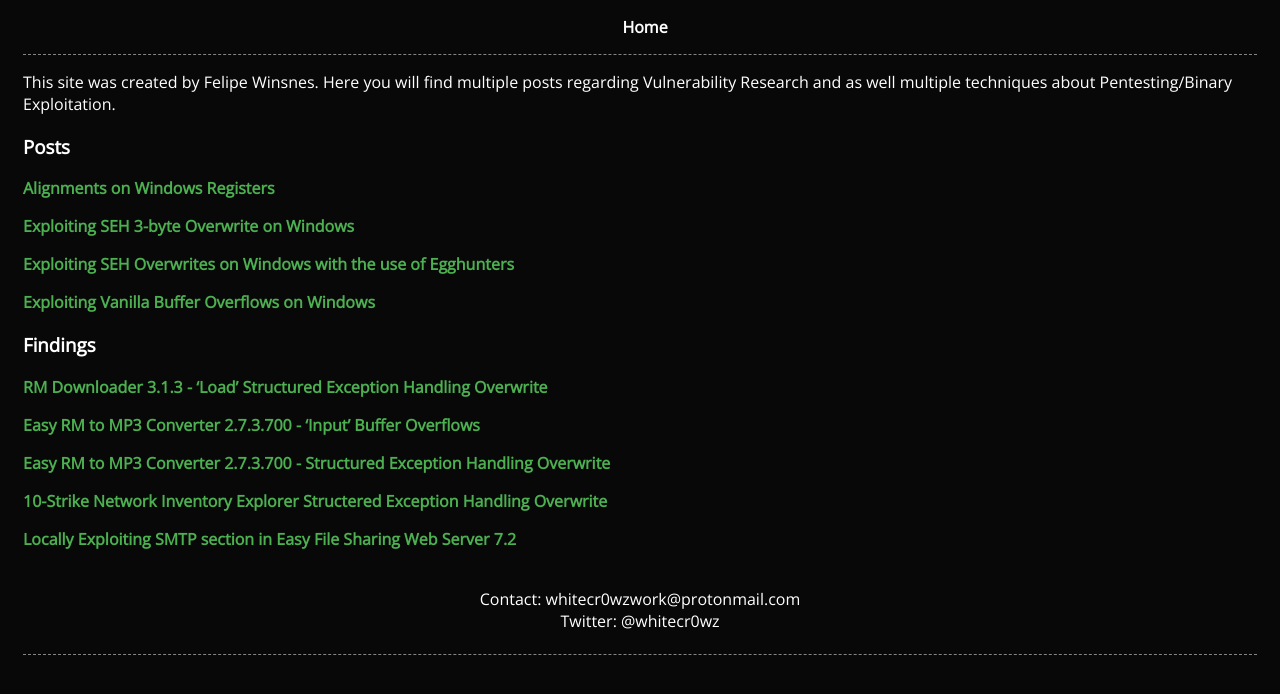
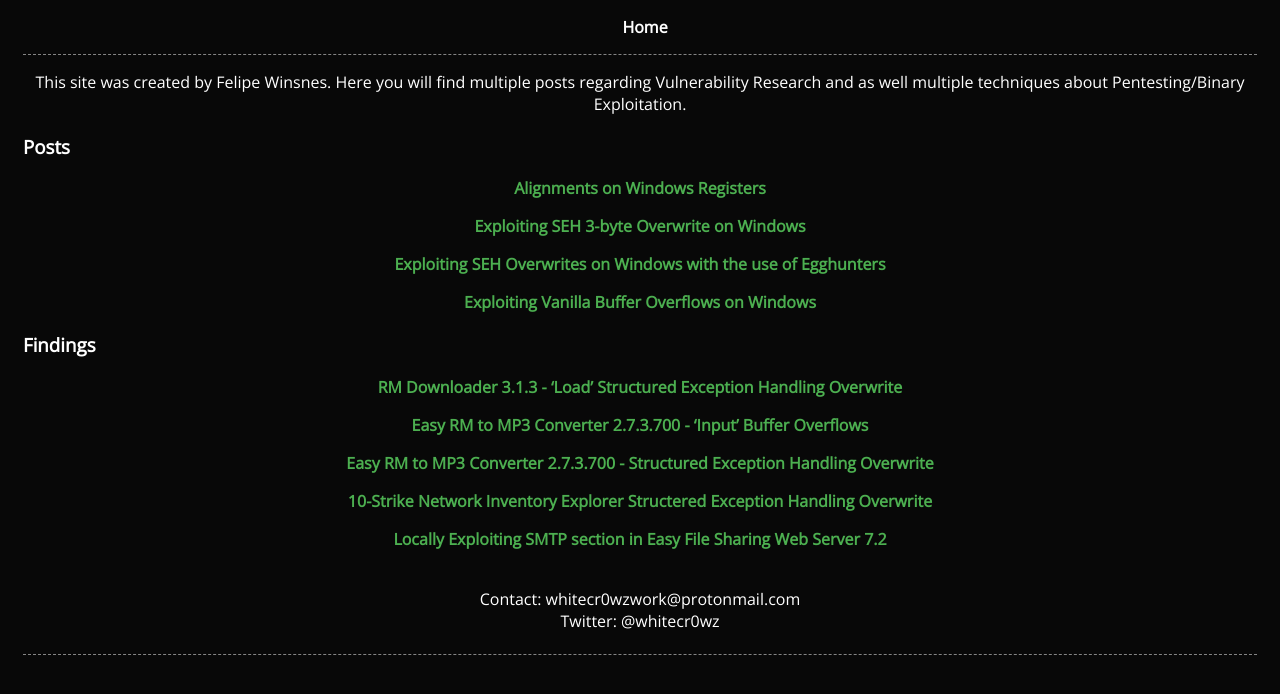
Before and after one commit to whitecr0wz/whitecr0wz.github.io, a Jekyll site: the page built from index.md, in a window 1280 px wide. Shown: the top 694 px of the page. Built offline with Jekyll 4.4.1, drawn with Linux system fonts in a browser that asks for light colours.

Commit message:
Update style.css

```diff
--- a/assets/css/style.css
+++ b/assets/css/style.css
@@ -18,6 +18,10 @@
 	font-family: "Open Sans";
 }
 */
+
+p {
+ text-align:center
+}
 
 div.a {
   font-size: 16px;
```
